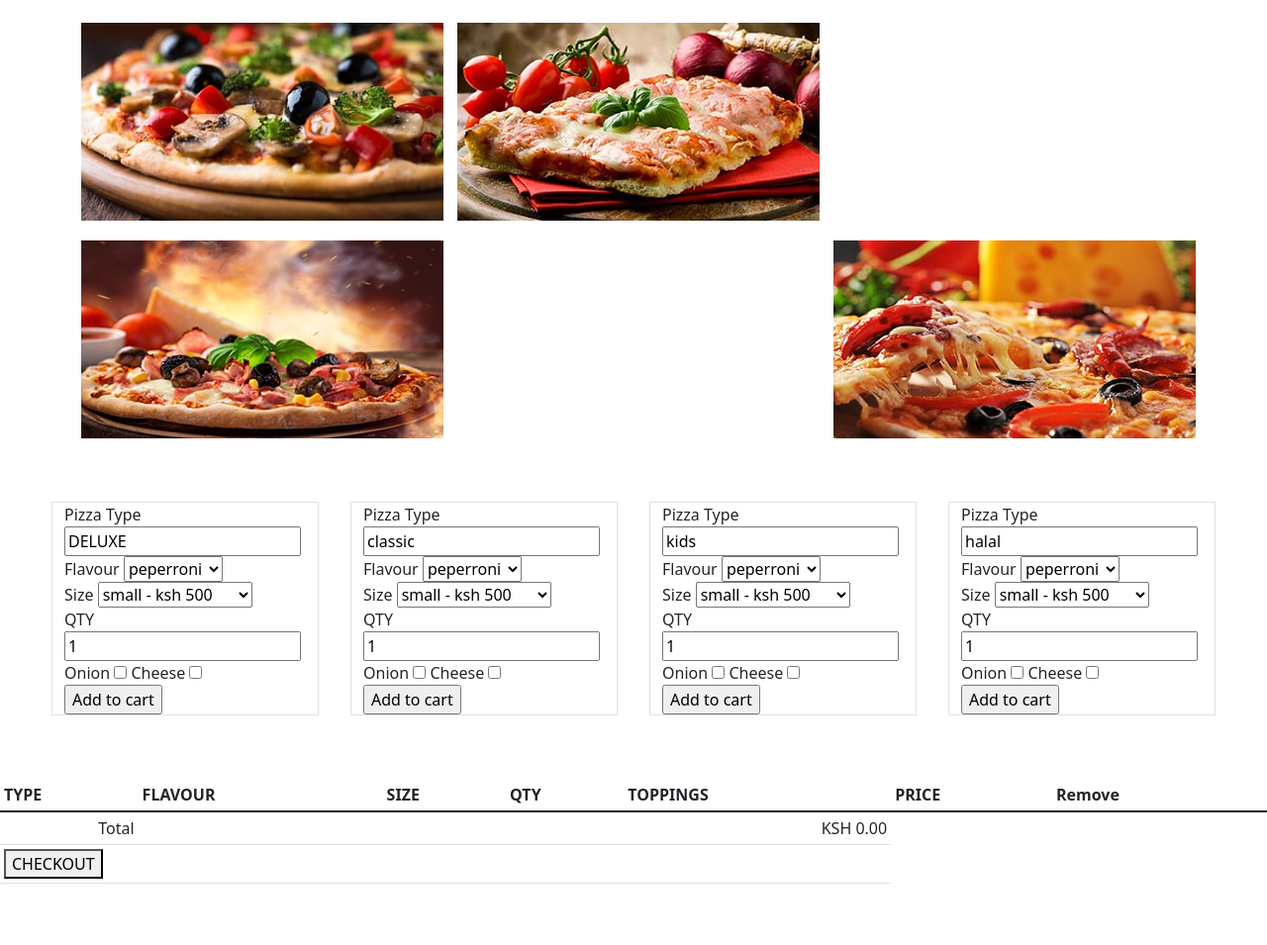
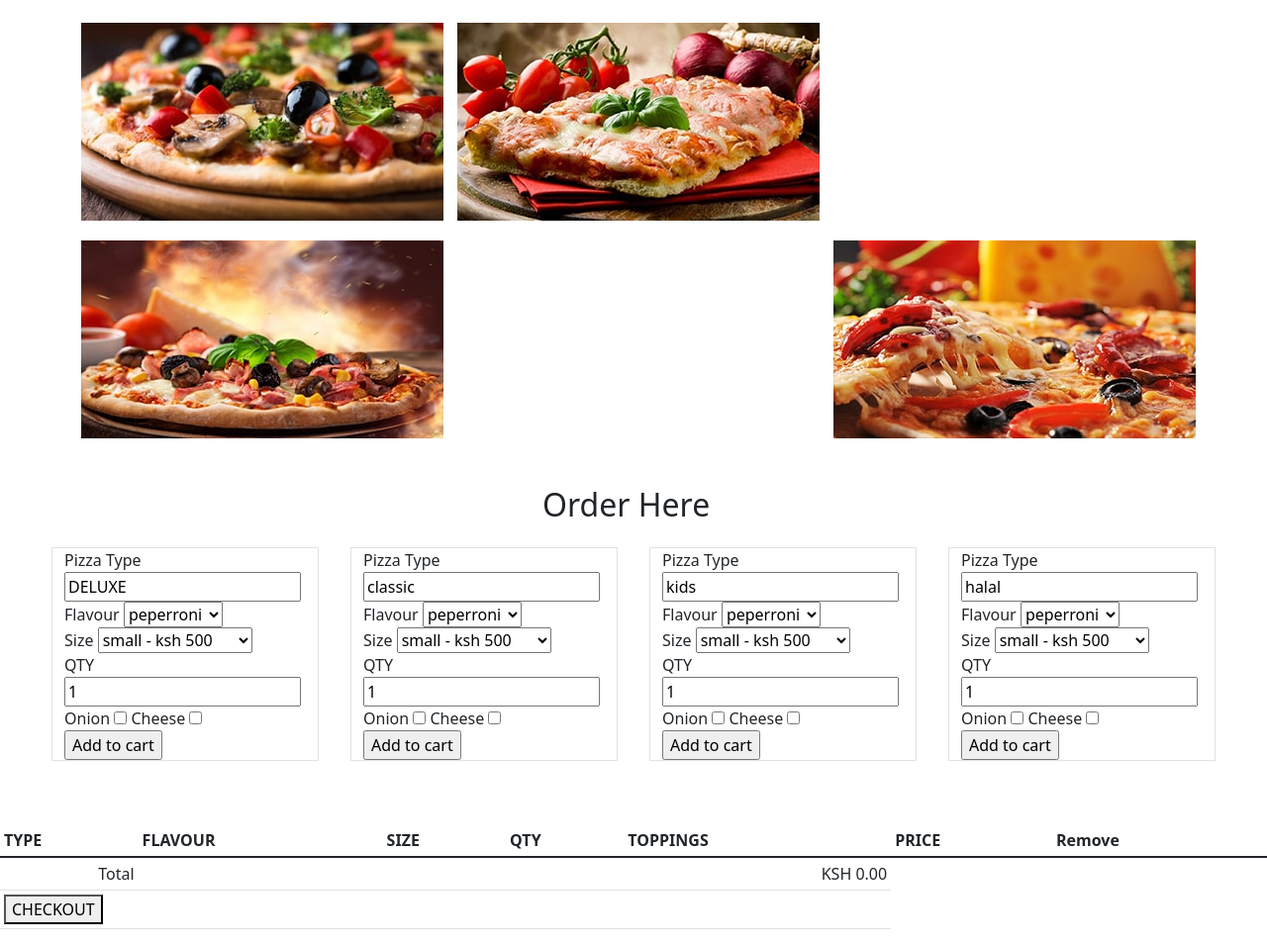
Before and after one commit to Hussein-omar-osman/pizza-project, a plain HTML site: page index.html in a window 1280 px wide. Shown: the part 1147-2102 px from the top of the page at 99% size. Before the commit the page ends 2056 px from the top, so only its background shows below. Drawn offline with nearby package versions, Linux system fonts and the light colour scheme.

Commit message:
adding order option

```diff
--- a/index.html
+++ b/index.html
@@ -75,7 +75,8 @@
         <div class="col-4"><img src="./images/pic-6.jpg" alt="" /></div>
       </div>
     </div>
-    <div class="row p-5">
+    <div id="order" class="row p-5">
+      <h2>Order Here</h2>
       <form class="pizza-form col border m-3">
         <div>
           <lavel>Pizza Type</lavel>
--- a/syle.css
+++ b/syle.css
@@ -79,3 +79,6 @@
 #gallery img {
   margin-top: 20px;
 }
+#order h2 {
+  text-indent: 500px;
+}
```
